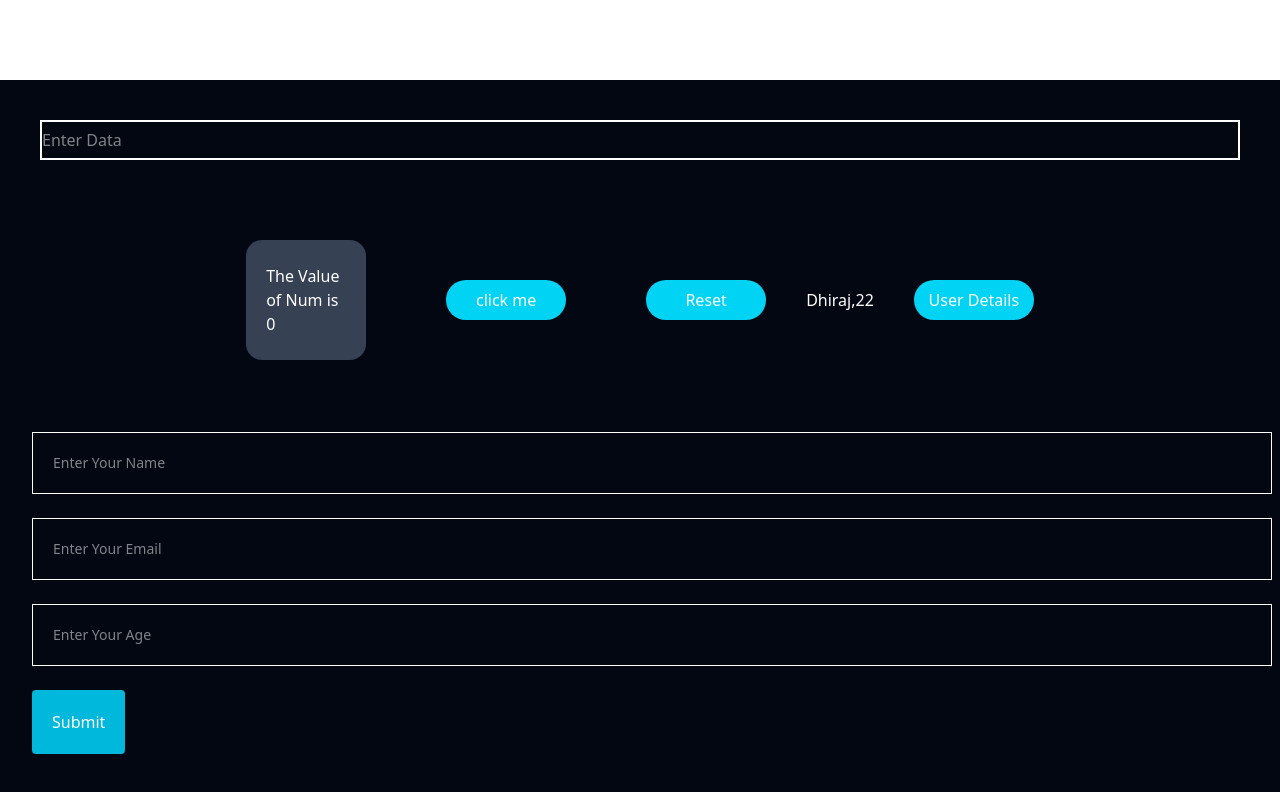
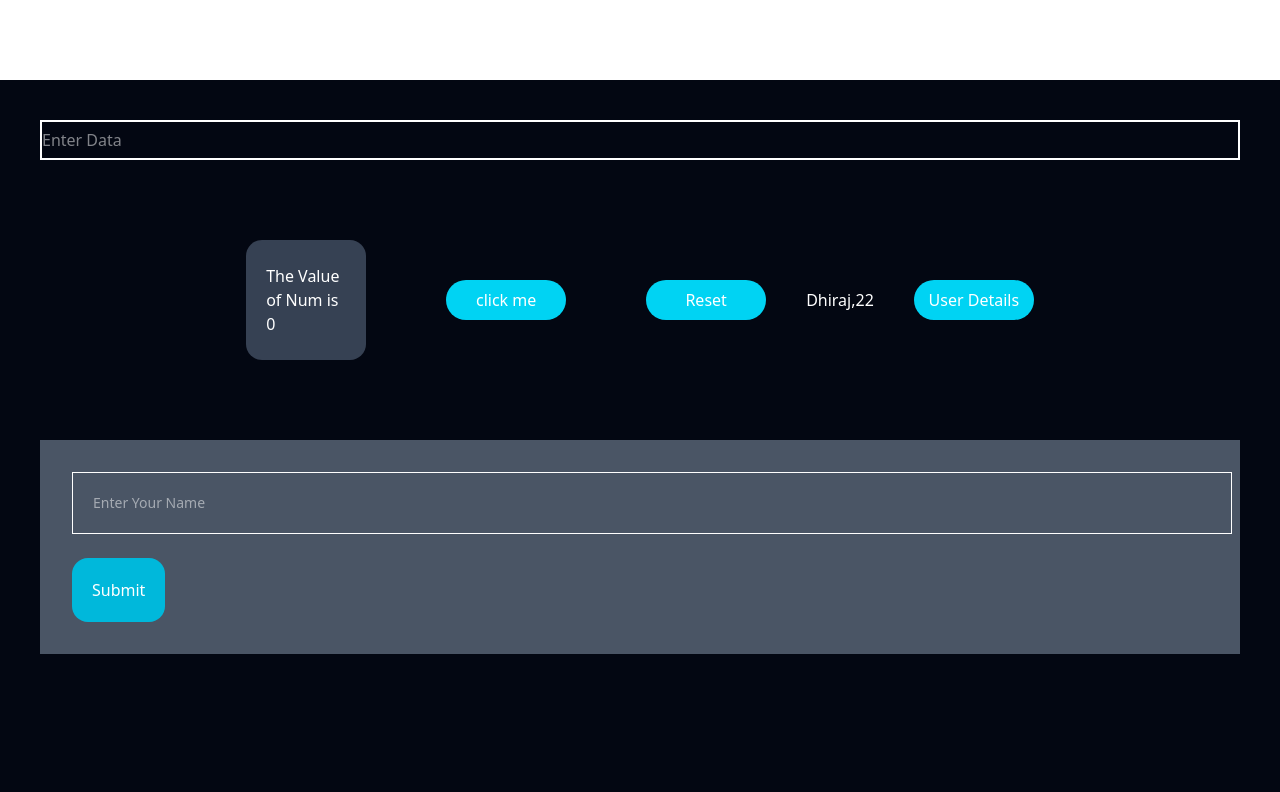
Before and after one commit to dev-dhiraj01/marketingUI, a React (Vite) app: page / in a window 1280 px wide. Shown: the part 720-1512 px from the top of the page. Built offline with nearby package versions, Linux system fonts and the light colour scheme.

Commit message:
update form

```diff
--- a/src/components/section2/Section2BottomContent.jsx
+++ b/src/components/section2/Section2BottomContent.jsx
@@ -1,60 +1,45 @@
-import { useState } from "react";
+// import { useState } from "react";
 const Section2BottomContent = () => {
-   const [formData, setFormData] = useState({
-     name: "",
-     email: "",
-     age: "",
-   });
+  //  const [formData, setFormData] = useState({
+  //    name: "",
+  //    email: "",
+  //    age: "",
+  //  });
 
-    const handleChange = (e) => {
-      const { name, value } = e.target;
-      setFormData((prev) => ({
-        ...prev,
-        [name]: value,
-      }));
-    };
+    // const handleChange = (e) => {
+    //   const { name, value } = e.target;
+    //   setFormData((prev) => ({
+    //     ...prev,
+    //     [name]: value,
+    //   }));
+    // };
 
     const handleSubmit = (e) => {
       e.preventDefault();
-      console.log("Submitted Data:", formData);
+      console.log("hello");
+      // console.log("Submitted Data:", formData);
     };
   return (
     <div>
-      <form onSubmit={handleSubmit} className="p-5">
+      <form className="p-5 m-10 bg-gray-600">
         <input
           className="p-5 m-3 text-sm border w-full"
           type="text"
           name="name"
           placeholder="Enter Your Name"
-          value={formData.name}
-          onChange={handleChange}
+          // value={formData.name}
+          onChange={()=>{
+            // handleChange();
+          }}
           required
-        />
-
-        <input
-          className="p-5 m-3 text-sm border w-full"
-          type="email"
-          name="email"
-          placeholder="Enter Your Email"
-          value={formData.email}
-          onChange={handleChange}
-          required
-        />
-
-        <input
-          className="p-5 m-3 text-sm border w-full"
-          type="number"
-          name="age"
-          placeholder="Enter Your Age"
-          value={formData.age}
-          onChange={handleChange}
-          min="1"
         />
 
         <button
           type="submit"
-          className="p-5 m-3 bg-cyan-500 text-white rounded"
-          onClick={handleSubmit}
+          className="p-5 m-3 bg-cyan-500 text-white rounded-2xl"
+          onClick={(e) =>{
+            handleSubmit(e);
+          }}
         >
           Submit
         </button>
```
